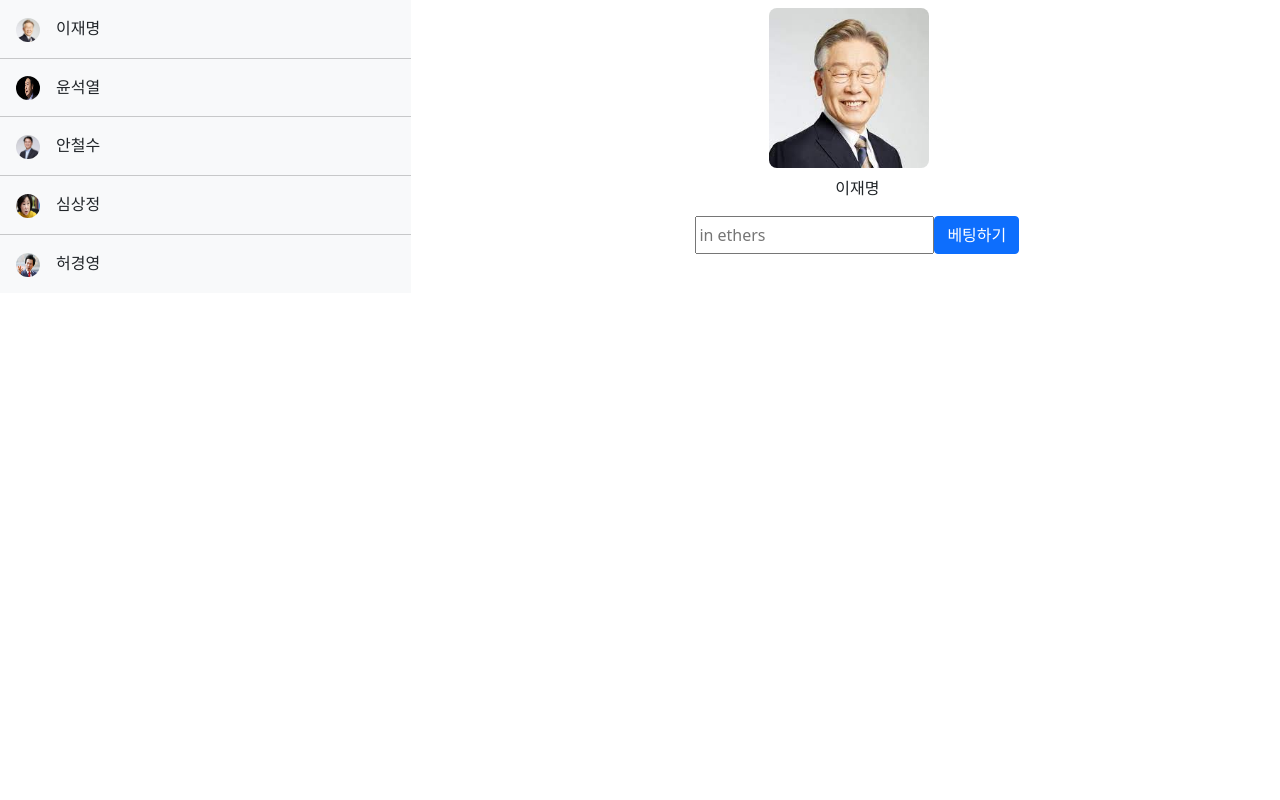
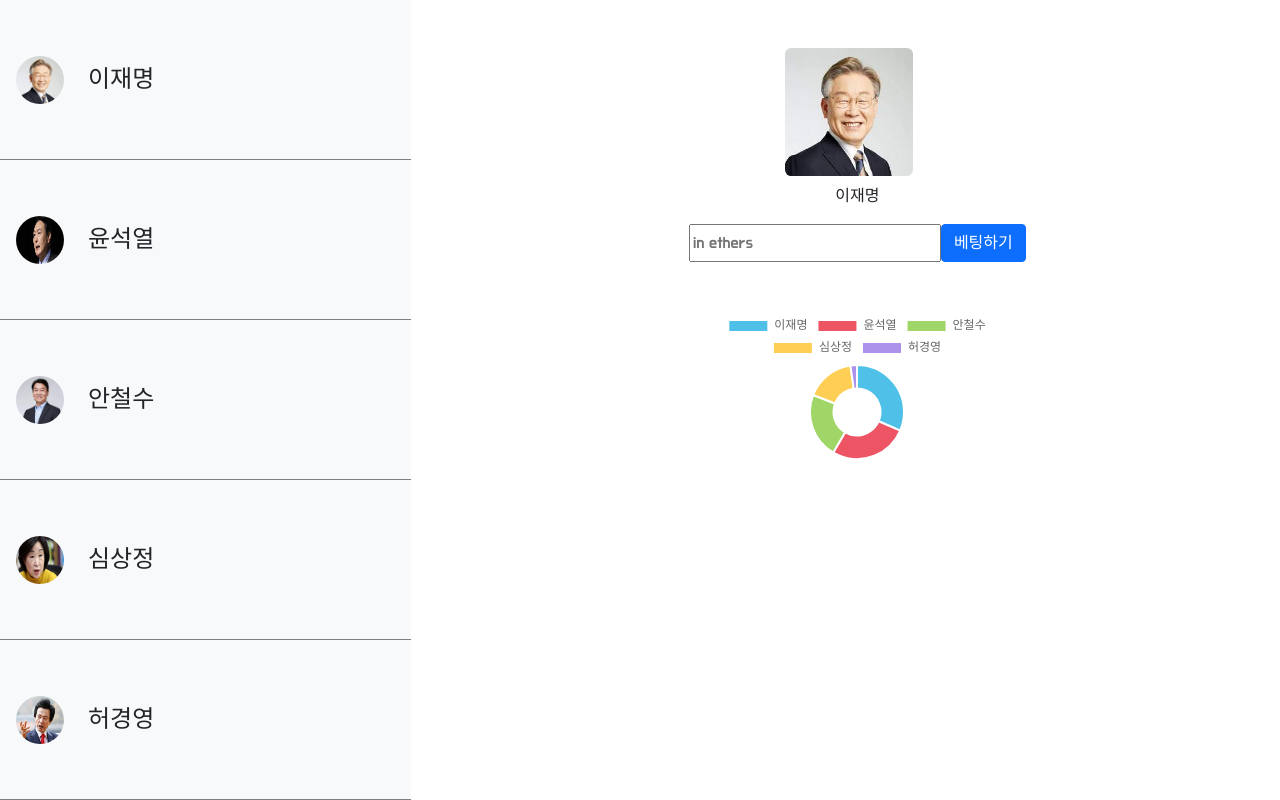
Before and after one commit to IBEL-undergrad-project/prediction_frontend, a React (Create React App) app: page / in a window 1280 px wide. Built offline with nearby package versions, Linux system fonts and the light colour scheme.

Commit message:
fix: sidebar full height and add pie chart

```diff
--- a/package.json
+++ b/package.json
@@ -7,9 +7,11 @@
     "@testing-library/react": "^12.1.2",
     "@testing-library/user-event": "^13.5.0",
     "bootstrap": "^5.1.3",
+    "chart.js": "^3.7.1",
     "ethers": "^5.5.4",
     "gh-pages": "^3.2.3",
     "react": "^17.0.2",
+    "react-chartjs-2": "^4.0.1",
     "react-dom": "^17.0.2",
     "react-scripts": "5.0.0",
     "web-vitals": "^2.1.4"
@@ -38,5 +40,5 @@
       "last 1 safari version"
     ]
   },
-  "homepage": "https://retepmil.github.io/prediction/"
+  "homepage": "https://IBEL-undergrad-project.github.io/prediction_frontend/"
 }
--- a/public/index.html
+++ b/public/index.html
@@ -9,7 +9,6 @@
       name="description"
       content="Web site created using create-react-app"
     />
-    <link rel="apple-touch-icon" href="%PUBLIC_URL%/logo192.png" />
     <!--
       manifest.json provides metadata used when your web app is installed on a
       user's mobile device or desktop. See https://developers.google.com/web/fundamentals/web-app-manifest/
--- a/src/App.js
+++ b/src/App.js
@@ -5,12 +5,15 @@ import { useEffect, useState } from "react";
 function App() {
   const [selected, setSelected] = useState();
   const names = ["lee", "yoon", "ahn", "shim", "heo"];
+
   const changeSelectedTo = (name) => {
     setSelected(name);
   };
+
   useEffect(() => {
     setSelected("lee");
   }, []);
+
   return (
     <div className="App">
       <div className="row">
--- a/src/MainPage.js
+++ b/src/MainPage.js
@@ -1,18 +1,36 @@
 import React from "react";
-import mapSurnameToName from "./components/utils";
+import Utils from "./utils/utils";
+import "chart.js/auto";
+import { Doughnut /*getDatasetAtEvent*/ } from "react-chartjs-2";
+
+let data = {
+  labels: ["이재명", "윤석열", "안철수", "심상정", "허경영"],
+  datasets: [
+    {
+      label: "My First Dataset",
+      data: [140, 120, 100, 75, 10],
+      backgroundColor: ["#4FC1E8", "#ED5564", "#A0D568", "#FFCE54", "#AC92EB"],
+      hoverOffset: 4,
+    },
+  ],
+};
+let options = {
+  responsive: false,
+};
 
 function MainPage({ selected }) {
   const putBet = () => {
     // interact with ether network
   };
+
   return (
-    <div className="row p-2">
+    <div className="row p-5">
       <div className="d-flex justify-content-center">
         <img
           src={process.env.PUBLIC_URL + `/img/${selected}.jpg`}
           style={{
-            height: "10em",
-            width: "10em",
+            height: "8em",
+            width: "8em",
             borderRadius: "5%",
             marginRight: "1em",
           }}
@@ -20,7 +38,7 @@ function MainPage({ selected }) {
         />
       </div>
       <div className="d-flex justify-content-center mt-2">
-        {mapSurnameToName(selected)}
+        {Utils.mapSurnameToName(selected)}
       </div>
       <div className="col d-flex justify-content-center mt-3">
         <input type="text" placeholder="in ethers" />
@@ -28,6 +46,13 @@ function MainPage({ selected }) {
           베팅하기
         </div>
       </div>
+      <div className="d-flex justify-content-center mt-5">
+        <Doughnut
+          data={data}
+          options={options}
+          /*getDatasetAtEvent={Utils.getStatusDataFromEthereum}*/
+        />
+      </div>
     </div>
   );
 }
--- a/src/Sidebar.js
+++ b/src/Sidebar.js
@@ -3,19 +3,17 @@ import SidebarTab from "./components/SidebarTab";
 
 function Sidebar({ names, selected, changeSelectedTo }) {
   return (
-    <div className="col">
+    <div className="d-flex flex-column full-height justify-content-evenly">
       {names.map((name) => {
         if (name !== "heo")
           return (
-            <>
             <SidebarTab
               name={name}
               key={name}
               changeSelectedTo={changeSelectedTo}
               selected={selected}
+              className="flex-fill"
             />
-              <hr className="m-0" />
-            </>
           );
         else
           return (
@@ -24,6 +22,7 @@ function Sidebar({ names, selected, changeSelectedTo }) {
               key={name}
               changeSelectedTo={changeSelectedTo}
               selected={selected}
+              className="flex-fill"
             />
           );
       })}
--- a/src/components/SidebarTab.js
+++ b/src/components/SidebarTab.js
@@ -1,24 +1,24 @@
-import React, { useEffect } from "react";
-import mapSurnameToName from "../components/utils";
+import React from "react";
+import Utils from "../utils/utils";
 
 function SidebarTab({ name, selected, changeSelectedTo }) {
   return (
     <div
-      className="bg-light p-3"
-      style={{ cursor: "pointer" }}
+      className="bg-light p-3 d-flex flex-fill align-items-center border_bottom"
+      style={{ cursor: "pointer", fontSize: "1.5em" }}
       onClick={() => changeSelectedTo(name)}
     >
       <img
         src={process.env.PUBLIC_URL + `/img/${name}.jpg`}
         style={{
-          height: "1.5em",
-          width: "1.5em",
+          height: "2em",
+          width: "2em",
           borderRadius: "50%",
           marginRight: "1em",
         }}
         alt={name}
       />
-      {mapSurnameToName(name)}
+      {Utils.mapSurnameToName(name)}
     </div>
   );
 }
--- a/src/components/utils.js
+++ /dev/null
@@ -1,18 +0,0 @@
-const mapSurnameToName = (name) => {
-  switch (name) {
-    case "lee":
-      return "이재명";
-    case "yoon":
-      return "윤석열";
-    case "ahn":
-      return "안철수";
-    case "shim":
-      return "심상정";
-    case "heo":
-      return "허경영";
-    default:
-      return null;
-  }
-};
-
-export default mapSurnameToName;
--- a/src/css/style.css
+++ b/src/css/style.css
@@ -1,7 +1,17 @@
-body {
-  height: 100%;
+@import url("https://fonts.googleapis.com/css2?family=Do+Hyeon&display=swap");
+
+* {
+  box-sizing: border-box;
 }
 
-.selected {
-  background-color: white;
+body {
+  font-family: "Do Hyeon", sans-serif;
 }
+
+.full-height {
+  height: 100vh;
+}
+
+.border_bottom {
+  border-bottom: 1px #808080 solid;
+}
--- /dev/null
+++ b/src/utils/utils.js
@@ -0,0 +1,24 @@
+class Utils {
+  static mapSurnameToName = (name) => {
+    switch (name) {
+      case "lee":
+        return "이재명";
+      case "yoon":
+        return "윤석열";
+      case "ahn":
+        return "안철수";
+      case "shim":
+        return "심상정";
+      case "heo":
+        return "허경영";
+      default:
+        return null;
+    }
+  };
+
+  static getStatusDataFromEthereum = () => {
+    return null;
+  };
+}
+
+export default Utils;
```
Also changed, not shown: public/manifest.json, 1 other file (tests, documents, lock files or other folders). Lines whose indentation alone changed are shown as unchanged.
